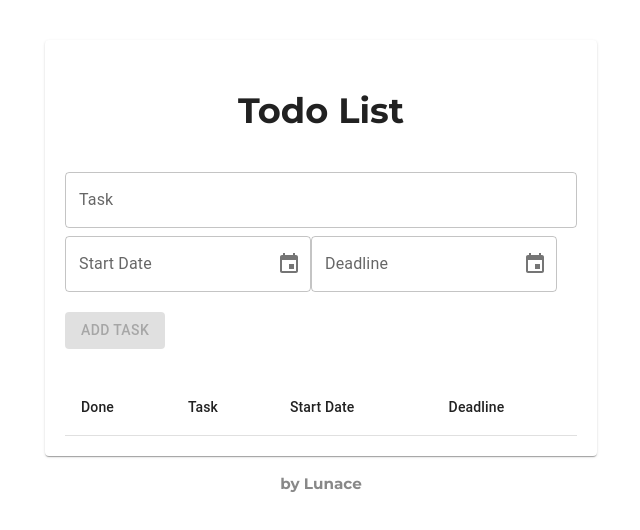
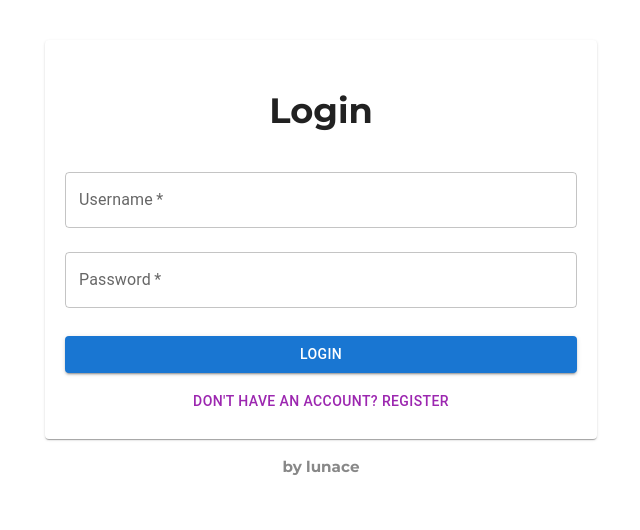
Before and after one commit to Lunnace/todo-frontend, a React (Create React App) app: page / in a window 1280 px wide. Shown: the top 530 px of the page, without its empty margins (319-959 px from the left). Built offline with nearby package versions, Linux system fonts and the light colour scheme; no server answers.

Commit message:
Added a frontpage for Registration and Login

```diff
--- a/src/App.js
+++ b/src/App.js
@@ -11,12 +11,17 @@ function App() {
   const [startDate, setStartDate] = useState(null);
   const [deadline, setDeadline] = useState(null);
   const [lastDeleted, setLastDeleted] = useState(null);
+  const [token, setToken] = useState(null); // username as token
+  const [showRegister, setShowRegister] = useState(false);
+  const [authError, setAuthError] = useState('');
+  const [authFields, setAuthFields] = useState({ username: '', password: '' });
 
   useEffect(() => {
-    fetch('https://todo-backend-x6ue.onrender.com/tasks')
+    if (!token) return;
+    fetch(`https://todo-backend-x6ue.onrender.com/tasks?user=${token}`)
       .then(res => res.json())
       .then(data => setTasks(data.filter(task => !task.done)));
-  }, []);
+  }, [token]);
 
   const handleAddTask = () => {
     fetch('https://todo-backend-x6ue.onrender.com/tasks', {
@@ -61,6 +66,96 @@ function App() {
         setLastDeleted(null);
       });
   };
+
+  // Registration
+  const handleRegister = (e) => {
+    e.preventDefault();
+    setAuthError('');
+    fetch('https://todo-backend-x6ue.onrender.com/register', {
+      method: 'POST',
+      headers: { 'Content-Type': 'application/json' },
+      body: JSON.stringify(authFields)
+    })
+      .then(res => {
+        if (!res.ok) throw new Error('Registration failed');
+        return res.json();
+      })
+      .then(() => {
+        setShowRegister(false);
+        setAuthFields({ username: '', password: '' });
+        setAuthError('Registration successful! Please log in.');
+      })
+      .catch(() => setAuthError('Registration failed. Username may already exist.'));
+  };
+
+  // Login
+  const handleLogin = (e) => {
+    e.preventDefault();
+    setAuthError('');
+    fetch('https://todo-backend-x6ue.onrender.com/login', {
+      method: 'POST',
+      headers: { 'Content-Type': 'application/json' },
+      body: JSON.stringify(authFields)
+    })
+      .then(res => {
+        if (!res.ok) throw new Error('Login failed');
+        return res.json();
+      })
+      .then(data => {
+        setToken(data.token);
+        setAuthFields({ username: '', password: '' });
+        setAuthError('');
+      })
+      .catch(() => setAuthError('Login failed. Check your credentials.'));
+  };
+
+  if (!token) {
+    return (
+      <Container maxWidth="sm" style={{ marginTop: 40 }}>
+        <Paper style={{ padding: 20 }}>
+          <h2 className="todo-title">{showRegister ? 'Register' : 'Login'}</h2>
+          <form onSubmit={showRegister ? handleRegister : handleLogin}>
+            <TextField
+              label="Username"
+              value={authFields.username}
+              onChange={e => setAuthFields({ ...authFields, username: e.target.value })}
+              fullWidth
+              margin="normal"
+              required
+            />
+            <TextField
+              label="Password"
+              type="password"
+              value={authFields.password}
+              onChange={e => setAuthFields({ ...authFields, password: e.target.value })}
+              fullWidth
+              margin="normal"
+              required
+            />
+            {authError && <div style={{ color: 'red', marginBottom: 10 }}>{authError}</div>}
+            <Button
+              variant="contained"
+              color="primary"
+              type="submit"
+              style={{ marginTop: 20 }}
+              fullWidth
+            >
+              {showRegister ? 'Register' : 'Login'}
+            </Button>
+          </form>
+          <Button
+            color="secondary"
+            style={{ marginTop: 10 }}
+            onClick={() => { setShowRegister(!showRegister); setAuthError(''); }}
+            fullWidth
+          >
+            {showRegister ? 'Already have an account? Login' : "Don't have an account? Register"}
+          </Button>
+        </Paper>
+        <div className="creator-credit">by lunace</div>
+      </Container>
+    );
+  }
 
   return (
     <Container maxWidth="sm" style={{ marginTop: 40 }}>
```
